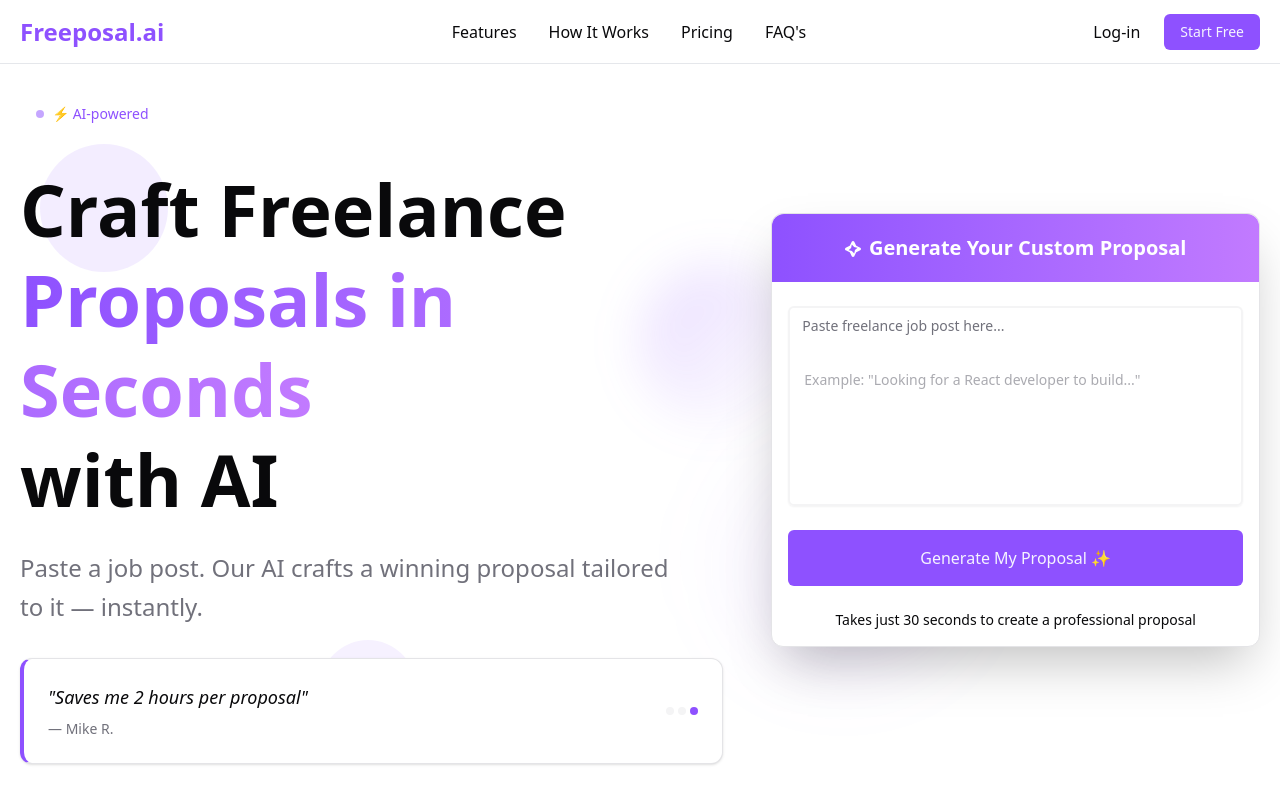
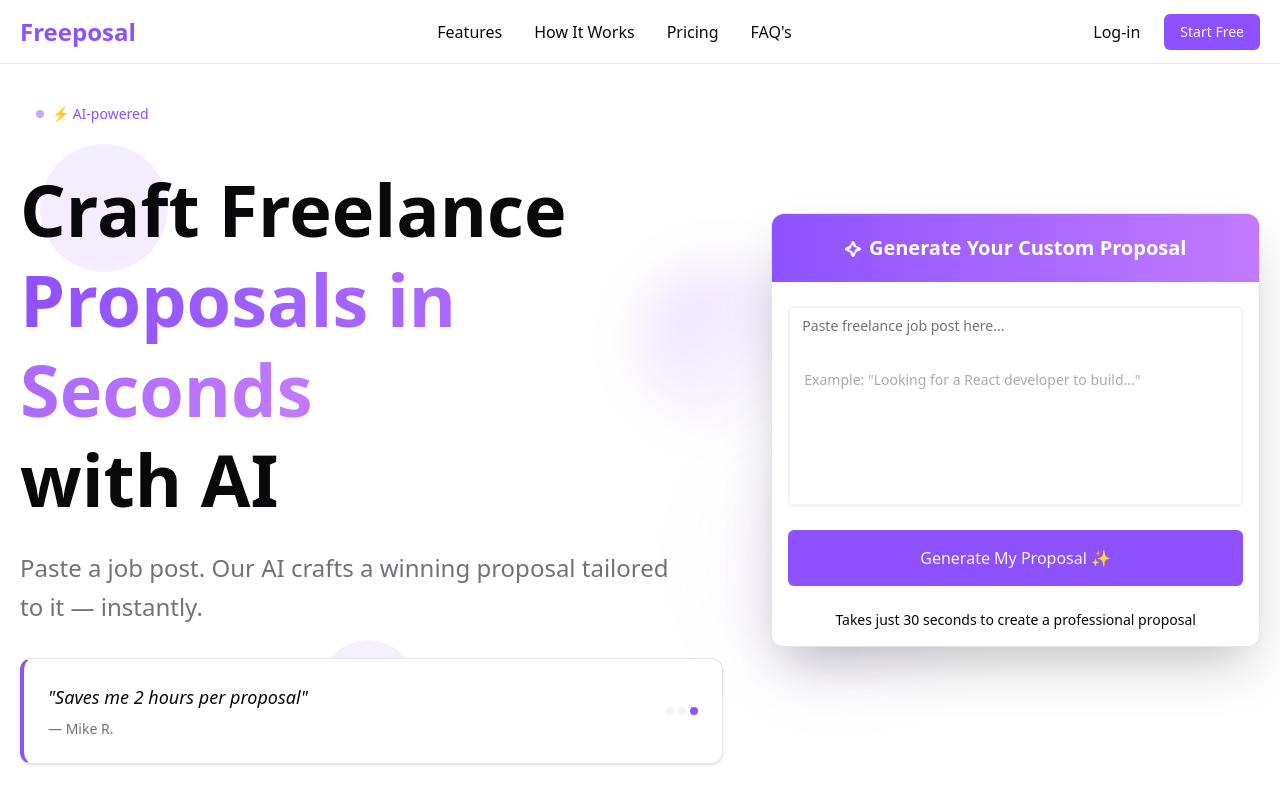
Before and after one commit to krishkad/proposal, a Next.js app: page / in a window 1280 px wide. Shown: the top 800 px of the page. Built offline with nearby package versions, Linux system fonts and the light colour scheme.

Commit message:
instrucions textarea removed

```diff
--- a/src/app/(auth)/sign-in/page.tsx
+++ b/src/app/(auth)/sign-in/page.tsx
@@ -12,7 +12,7 @@
           <div className="bg-primary text-primary-foreground flex size-6 items-center justify-center rounded-md">
             <img src="/android-chrome.png" className="size-4" alt="logo" />
           </div>
-          Freeposal.ai
+          Freeposal
         </Link>
         <SignInForm />
       </div>
--- a/src/app/(auth)/sign-up/page.tsx
+++ b/src/app/(auth)/sign-up/page.tsx
@@ -12,7 +12,7 @@
           <div className="bg-primary text-primary-foreground flex size-6 items-center justify-center rounded-md">
             <img src="/android-chrome.png" className="size-4" alt="logo" />
           </div>
-          Freeposal.ai
+          Freeposal
         </Link>
         <SignUpForm />
       </div>
--- a/src/app/(dashboard)/dashboard/generate/page.tsx
+++ b/src/app/(dashboard)/dashboard/generate/page.tsx
@@ -217,7 +217,7 @@
               </div>
 
               {/* Additional Instructions */}
-              <div className="space-y-3">
+              {/* <div className="space-y-3">
                 <Label
                   htmlFor="instructions"
                   className="text-sm font-semibold text-gray-700 uppercase tracking-wide"
@@ -239,7 +239,7 @@
                 <p className="text-xs text-gray-500 flex items-center gap-1">
                   <span className="font-mono">⌘/Ctrl + Enter</span> to generate
                 </p>
-              </div>
+              </div> */}
 
               {/* Right Column */}
               <div className="space-y-8"></div>
--- a/src/app/(root)/page.tsx
+++ b/src/app/(root)/page.tsx
@@ -195,7 +195,7 @@
               Simple Process
             </p>
             <h2 className="text-4xl text-center font-bold mt-5">
-              How <span className="text-gradient-primary">Freeposal.ai</span>{" "}
+              How <span className="text-gradient-primary">Freeposal</span>{" "}
               Works
             </h2>
             <p className="text-xl text-center mt-5">
@@ -654,7 +654,7 @@
         <div className="max-w-wrapper pt-16 pb-8">
           <div className="w-full grid grid-cols-1 md:grid-cols-2 lg:grid-cols-3">
             <div className="w-full">
-              <h3 className="font-bold text-3xl text-white">Freeposal.ai</h3>
+              <h3 className="font-bold text-3xl text-white">Freeposal</h3>
 
               <p className="mt-5 md:max-w-[260px] text-gray-300">
                 AI-powered proposal and email generation for freelancers and
@@ -706,7 +706,7 @@
           </div>
           <div className="w-full mt-24 flex max-md:flex-col items-center justify-between gap-3">
             <p className="text-gray-300">
-              © 2025 Freeposal.ai. All rights reserved.
+              © 2025 Freeposal. All rights reserved.
             </p>
 
             <div className=" flex items-center justify-center gap-5">
--- /dev/null
+++ b/src/app/api/proposal/all-proposals/[userId]/route.ts
@@ -0,0 +1,60 @@
+import { NextRequest, NextResponse } from "next/server";
+import { CustomJwtPayload } from "../../generate-proposal/route";
+import jwt from "jsonwebtoken";
+import prisma from "@/lib/prisma";
+
+export async function GET(
+  req: NextRequest,
+  { params }: { params: { userId: string } }
+) {
+  try {
+    const { userId } = await params;
+
+    const token = req.cookies.get("freeposal-authentication")?.value;
+
+    if (!token) {
+      return NextResponse.json({
+        success: false,
+        message: "Not Authenticated",
+      });
+    }
+
+    let userToken: CustomJwtPayload;
+
+    try {
+      userToken = jwt.verify(
+        token,
+        process.env.JWT_SECRET_KEY as string
+      ) as CustomJwtPayload;
+    } catch (error) {
+      console.log("JWT VERIFY ERROR", error);
+      const response = NextResponse.redirect(new URL("/sign-in", req.url));
+      response.cookies.delete("freeposal-authentication");
+      return response;
+    }
+
+    if (userId !== userToken.id) {
+      return NextResponse.json({
+        success: false,
+        message: "proposal not found",
+      });
+    }
+
+    const proposals = await prisma.proposal.findMany({ where: { userId } });
+
+    if (!proposals || proposals.length <= 0) {
+      return NextResponse.json({
+        success: false,
+        message: "no proposals found",
+      });
+    }
+
+    return NextResponse.json({ success: true, proposals });
+  } catch (error) {
+    console.log("[ERROR WHILE GETTING ALL PROPOSALS]: ", error);
+    return NextResponse.json({
+      success: false,
+      message: "Internal server error",
+    });
+  }
+}
--- a/src/components/shared/navbar.tsx
+++ b/src/components/shared/navbar.tsx
@@ -6,7 +6,7 @@
 const Navbar = () => {
   return (
     <div className="max-w-wrapper h-16 flex items-center justify-between border-b border-gray-200">
-      <h1 className="text-2xl font-bold text-primary">Freeposal.ai</h1>
+      <h1 className="text-2xl font-bold text-primary">Freeposal</h1>
 
       {/* LINKS */}
       <div className="w-max hidden md:flex items-center-justify-center gap-8">
--- a/src/components/ui/app-sidebar.tsx
+++ b/src/components/ui/app-sidebar.tsx
@@ -155,7 +155,7 @@
     <Sidebar {...props}>
       <SidebarHeader className="bg-white">
         <h1 className="px-3 mt-2 text-2xl font-bold text-gradient-primary">
-          <Link href={"/"}>Freeposal.ai</Link>
+          <Link href={"/"}>Freeposal</Link>
         </h1>
       </SidebarHeader>
       <SidebarContent className="bg-white px-5">
```
